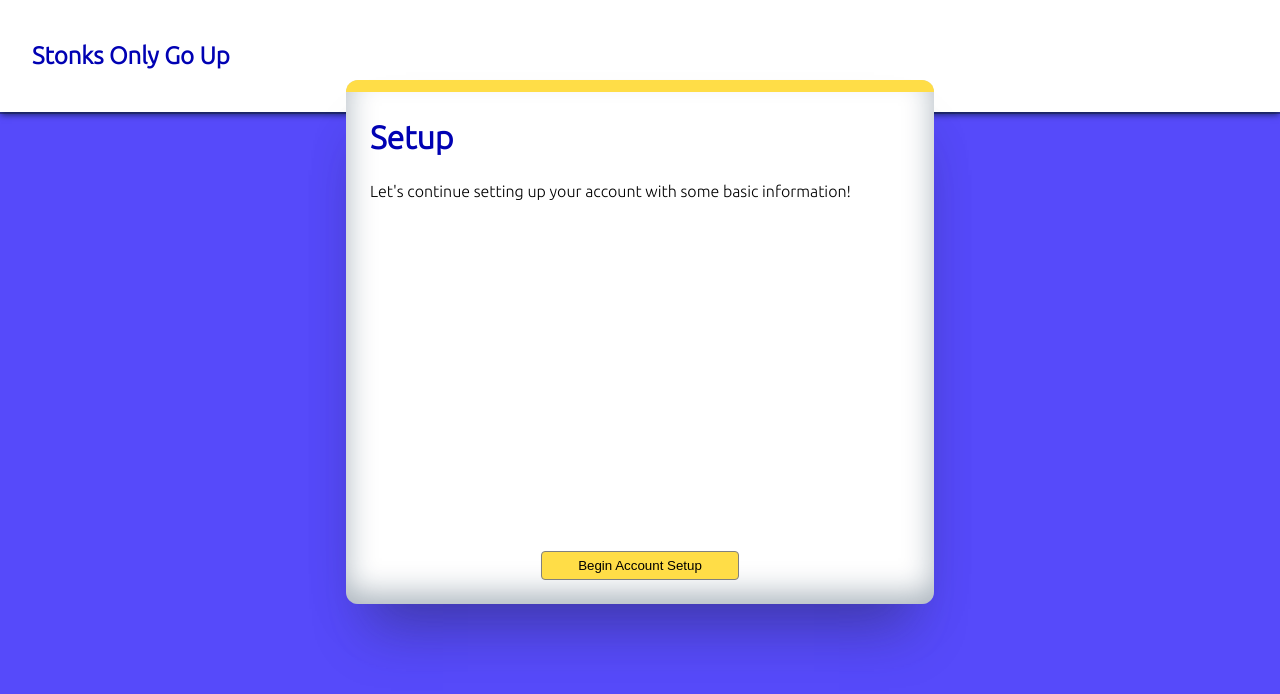
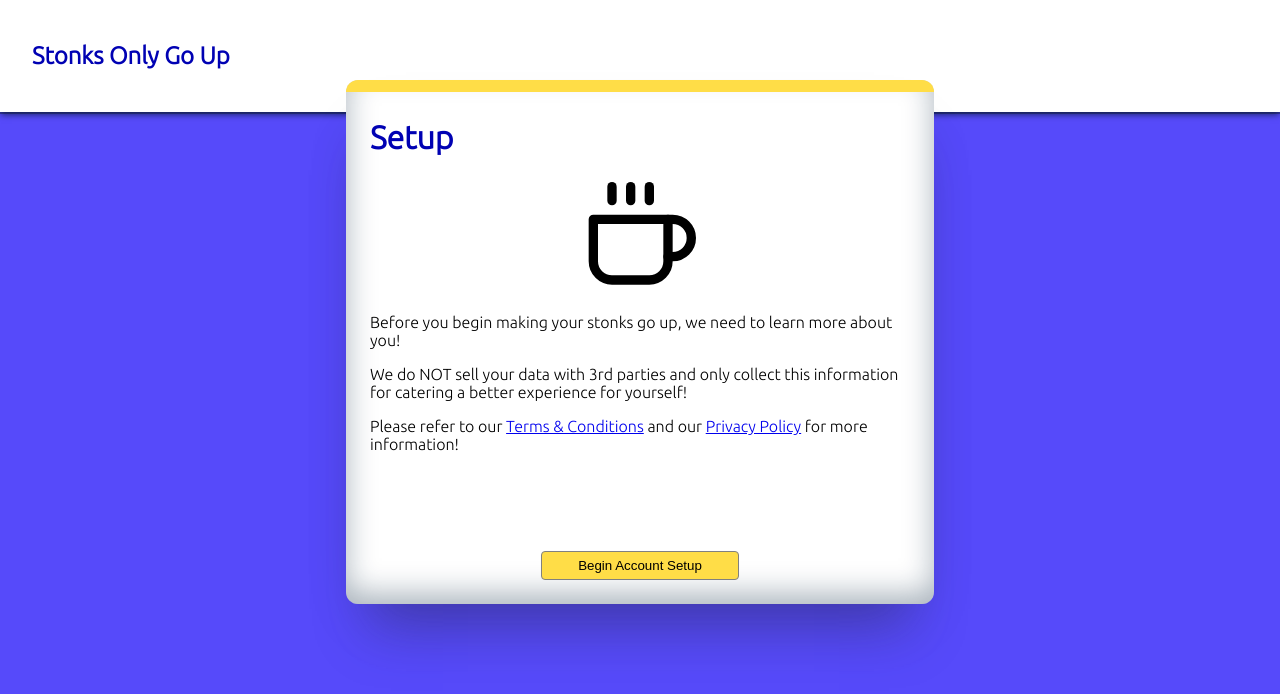
Before and after one commit to giovanniCL/stonks-only-go-up, a React (Create React App) app in the folder stonks-only-go-up/: page /setup/initial in a window 1280 px wide. Shown: the top 694 px of the page. Built offline with nearby package versions, Linux system fonts and the light colour scheme.

Commit message:
better initial setup design

```diff
--- a/stonks-only-go-up/package.json
+++ b/stonks-only-go-up/package.json
@@ -9,6 +9,7 @@
     "axios": "^0.21.1",
     "react": "^17.0.1",
     "react-dom": "^17.0.1",
+    "react-feather": "^2.0.9",
     "react-icons": "^4.2.0",
     "react-router-dom": "^5.2.0",
     "react-scripts": "4.0.3",
--- a/stonks-only-go-up/src/Components/Setup/SetupInitialPage.js
+++ b/stonks-only-go-up/src/Components/Setup/SetupInitialPage.js
@@ -1,5 +1,7 @@
 // General Imports
 import { React } from "react"
+
+import { Coffee } from "react-feather"
 
 // Setup Initial Page
 /*
@@ -10,7 +12,10 @@ const SetupInitialPage = (props) => {
     return (
         <div>
             <h1 className="setup-header">Setup</h1>
-            <p className="setup-description">Let's continue setting up your account with some basic information!</p>
+            <Coffee id="setup-initial-icon" size="112" />
+            <p className="setup-description-initial">Before you begin making your stonks go up, we need to learn more about you!</p>
+            <p className="setup-description-initial">We do NOT sell your data with 3rd parties and only collect this information for catering a better experience for yourself!</p>
+            <p className="setup-description-initial">Please refer to our <a className="link-redirect-setup" href="https://www.privacypolicies.com/blog/privacy-policy-template/#:~:text=A%20Privacy%20Policy%20is%20a,or%20sold%20to%20third%20parties" target="_blank" rel="noreferrer">Terms & Conditions</a> and our <a className="link-redirect-setup" href="https://www.privacypolicies.com/blog/privacy-policy-template/#:~:text=A%20Privacy%20Policy%20is%20a,or%20sold%20to%20third%20parties" target="_blank" rel="noreferrer">Privacy Policy</a> for more information!</p>
             <div className="setup-directory">
                 <button className="go-setup-path-button" onClick={() => props.history.push('/setup/personal-info')}>Begin Account Setup</button>
             </div>
--- a/stonks-only-go-up/src/SetupDesign.css
+++ b/stonks-only-go-up/src/SetupDesign.css
@@ -46,6 +46,17 @@
   left: 0;
 }
 
+#setup-initial-icon {
+  width: 100%;
+}
+.link-redirect-setup:hover {
+  background: none;
+  color: darkblue;
+}
+
+.setup-description-initial {
+
+}
 .setup-header {
   font-size: 32px;
 }
```
Also changed, not shown: 1 other file (tests, documents, lock files or other folders).
